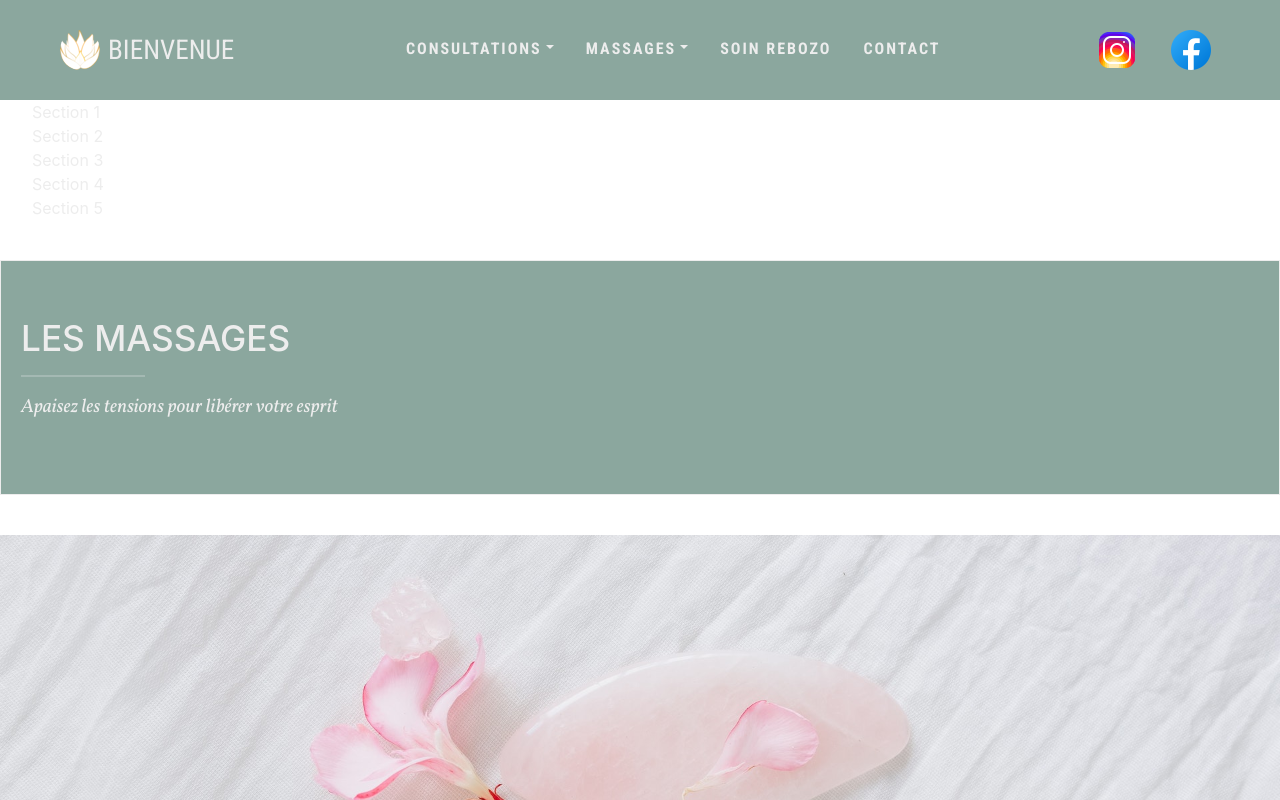
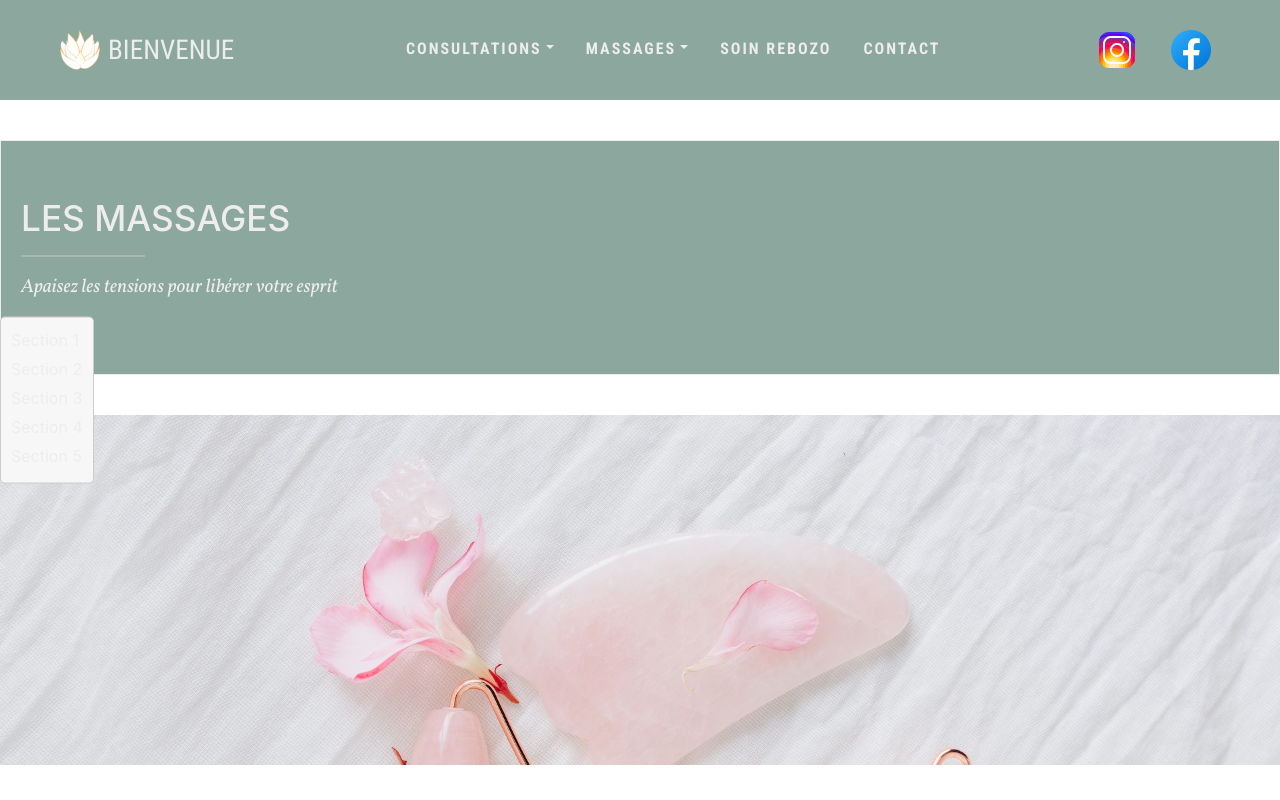
Before and after one commit to DavyHaYehoudi/CindyWebsite, a React (Create React App) app: page /massages in a window 1280 px wide. Shown: the top 800 px of the page. Built offline with nearby package versions, Linux system fonts and the light colour scheme.

Commit message:
init box-nav massages

```diff
--- a/src/index.css
+++ b/src/index.css
@@ -397,3 +397,41 @@ textarea:focus {
     background-repeat: no-repeat;
   }
 }
+
+.box-nav-massages {
+  position: relative;
+}
+
+.scroll-box {
+  position: fixed;
+  top: 50%;
+  transform: translateY(-50%);
+  background-color: #f7f7f7;
+  padding: 10px;
+  border: 1px solid #ccc;
+  border-radius: 5px;
+}
+
+.scroll-box ul {
+  list-style-type: none;
+  margin: 0;
+  padding: 0;
+}
+
+.scroll-box ul li {
+  margin-bottom: 5px;
+}
+
+.scroll-box ul li a {
+  text-decoration: none;
+  color: #333;
+}
+
+.scroll-box ul li a:hover {
+  color: #000;
+}
+
+.section {
+  height: 500px;
+  margin-bottom: 50px;
+}
```
